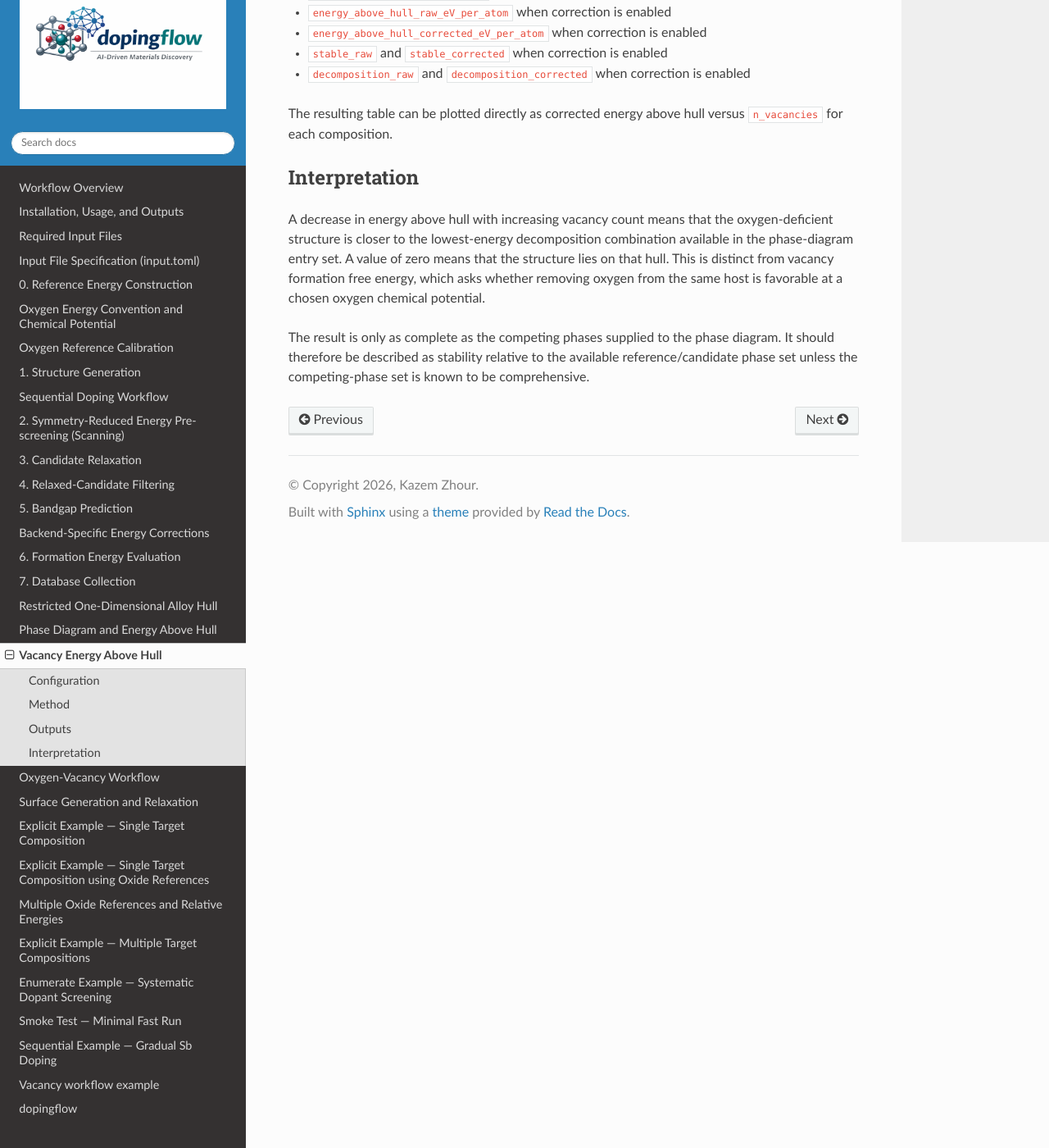
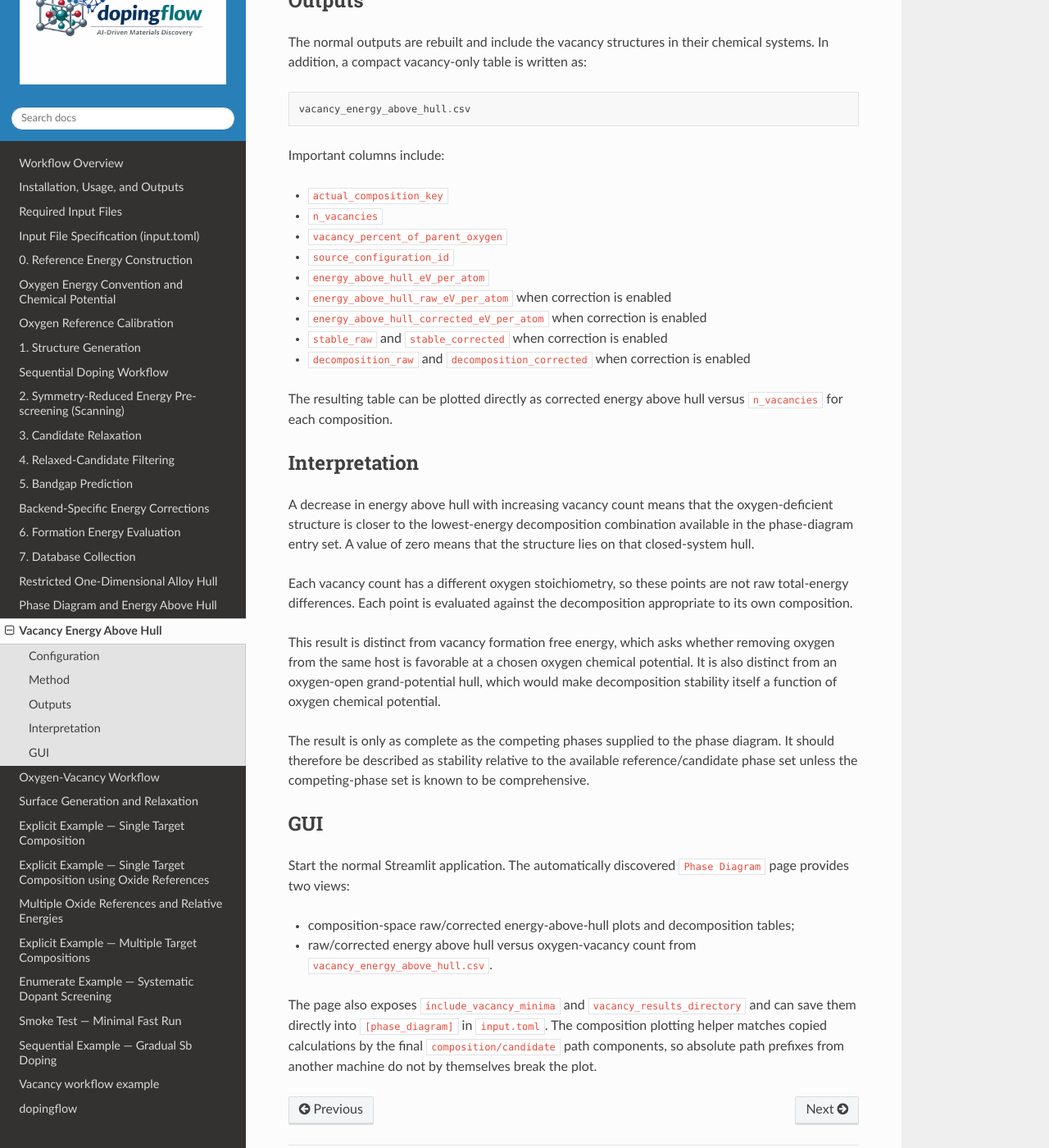
Before and after one commit to KazemZh/dopingflow, a Sphinx documentation site: the page built from docs/source/methods/vacancy_energy_above_hull.rst, in a window 1280 px wide and 1400 px high, scrolled down 1411 px. Shown: the whole window at 82% size. Built offline with Sphinx 7.4.7 and the Read the Docs theme 3.1.0, drawn with Linux system fonts in a browser that asks for light colours; some of the changed text lies outside the part shown.

Commit message:
Expand vacancy hull usage and GUI guidance

```diff
--- a/docs/source/methods/vacancy_energy_above_hull.rst
+++ b/docs/source/methods/vacancy_energy_above_hull.rst
@@ -16,7 +16,7 @@
    vacancy_results_directory = "vacancy-selected"
 
 ``vacancy_results_directory`` must contain ``vacancy_static_minima.csv`` and the
-corresponding relaxed vacancy structures.  If the option is omitted, the code
+corresponding relaxed vacancy structures. If the option is omitted, the code
 first uses ``[vacancies].parent_directory`` when ``parent_source = "directory"``;
 otherwise it uses the workflow root.
 
@@ -24,27 +24,42 @@
 
    dopingflow phase-diagram -c input.toml
 
+When vacancy minima are enabled, the phase diagram is rebuilt even if
+``skip_if_done = true`` because a pre-existing cached phase diagram does not
+contain the vacancy entries.
+
 Method
 ------
 
 For each actual cation composition and each investigated vacancy count, the
-extension reads the minimum selected by ``vacancy_static_minima.csv``.  Only
-positively converged relaxed minima are accepted.  These vacancy structures are
+extension reads the minimum selected by ``vacancy_static_minima.csv``. Only
+positively converged relaxed minima are accepted. These vacancy structures are
 added to the same chemical-system entry set used by the standard phase diagram.
 Consequently, vacancy structures can themselves become hull vertices and can
 change the decomposition facet seen by other entries.
 
 When ``[energy_correction].enabled = true``, the existing corrected-hull
-machinery is reused.  Corrections are applied to the entries before a new
+machinery is reused. Corrections are applied to the entries before a new
 ``pymatgen`` ``PhaseDiagram`` is constructed; corrected energy above hull is
 therefore evaluated against a fully corrected hull rather than by shifting a
 raw hull result after the fact.
+
+The corrected-hull provenance checks also apply to vacancy entries. Older
+vacancy calculations that predate package-version and relaxed-POSCAR hashes can
+be used only through the existing explicit legacy-provenance option::
+
+   [energy_correction]
+   allow_legacy_candidate_provenance = true
+
+Known backend/model/task, optimizer, force threshold, maximum steps and positive
+convergence must still be compatible with the fitted correction model. A
+present but conflicting provenance value is never ignored.
 
 Outputs
 -------
 
 The normal outputs are rebuilt and include the vacancy structures in their
-chemical systems.  In addition, a compact vacancy-only table is written as::
+chemical systems. In addition, a compact vacancy-only table is written as::
 
    vacancy_energy_above_hull.csv
 
@@ -68,12 +83,37 @@
 
 A decrease in energy above hull with increasing vacancy count means that the
 oxygen-deficient structure is closer to the lowest-energy decomposition
-combination available in the phase-diagram entry set.  A value of zero means
-that the structure lies on that hull.  This is distinct from vacancy formation
-free energy, which asks whether removing oxygen from the same host is favorable
-at a chosen oxygen chemical potential.
+combination available in the phase-diagram entry set. A value of zero means
+that the structure lies on that closed-system hull.
+
+Each vacancy count has a different oxygen stoichiometry, so these points are not
+raw total-energy differences. Each point is evaluated against the decomposition
+appropriate to its own composition.
+
+This result is distinct from vacancy formation free energy, which asks whether
+removing oxygen from the same host is favorable at a chosen oxygen chemical
+potential. It is also distinct from an oxygen-open grand-potential hull, which
+would make decomposition stability itself a function of oxygen chemical
+potential.
 
 The result is only as complete as the competing phases supplied to the phase
-diagram.  It should therefore be described as stability relative to the
+diagram. It should therefore be described as stability relative to the
 available reference/candidate phase set unless the competing-phase set is known
 to be comprehensive.
+
+GUI
+---
+
+Start the normal Streamlit application. The automatically discovered
+``Phase Diagram`` page provides two views:
+
+- composition-space raw/corrected energy-above-hull plots and decomposition tables;
+- raw/corrected energy above hull versus oxygen-vacancy count from
+  ``vacancy_energy_above_hull.csv``.
+
+The page also exposes ``include_vacancy_minima`` and
+``vacancy_results_directory`` and can save them directly into
+``[phase_diagram]`` in ``input.toml``. The composition plotting helper matches
+copied calculations by the final ``composition/candidate`` path components, so
+absolute path prefixes from another machine do not by themselves break the
+plot.
```
